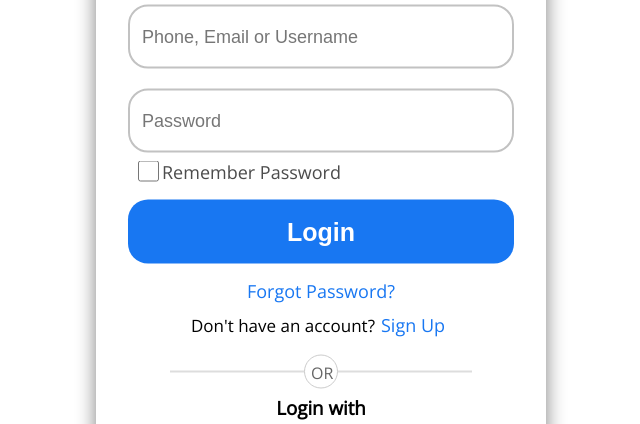
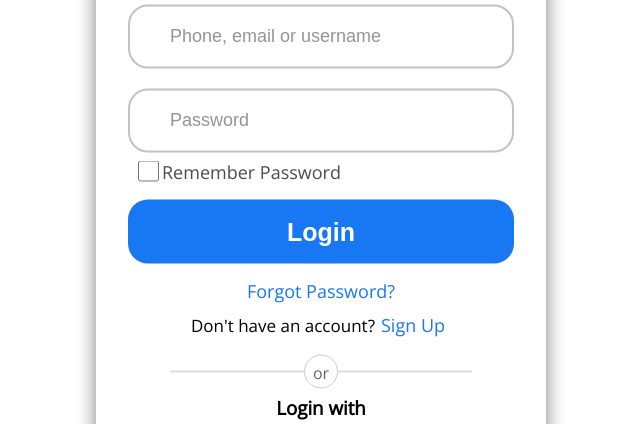
Before and after one commit to ratulraihanrobin/Login-From, a plain HTML site: page index.html in a window 1280 px wide. Shown: the part 257-681 px from the top of the page, without its empty margins (319-959 px from the left). Drawn offline with nearby package versions, Linux system fonts and the light colour scheme.

Commit message:
edited placeholder

```diff
--- a/index.html
+++ b/index.html
@@ -19,10 +19,10 @@
        </div>
         <form method="post">
             <div>
-                <input class="form" type="text" placeholder="Phone, Email or Username">
+                <input class="form" type="text" placeholder="Phone, email or username">
             </div>
             <div>
-                <input class="form" type="password" placeholder="Password">
+                <input class="form" type="Password" placeholder="Password">
 
             </div>
         </form>
@@ -44,7 +44,7 @@
 
 
             <div class="vl">
-                <span class="vl-innertext">OR</span>
+                <span class="vl-innertext">or</span>
               </div>
 
               <!-- Login With -->
--- a/style.css
+++ b/style.css
@@ -46,20 +46,21 @@ input.form{
 
     min-height: 64px;
     min-width: 386px;
-    color: #767676;
+    padding: 0 40px;
+    color: #000000;
     box-sizing: border-box;
     margin-top: 20px;
+    display: inline-block;
     border-radius: 20px;
     border: 2px solid #c2c2c2;
     box-sizing: border-box;
     overflow: hidden ;
     text-overflow: ellipsis;
-    display: inline-block;
     float:none;
     line-height: normal;
     position: static;
     z-index: auto;
-    font-size: 18px;
+    font-size: 16px;
 
 
 }
@@ -91,9 +92,10 @@ input.form:focus{
 
 ::placeholder{
 
-    color: #767676;
-    padding: 10px;
+    color: #969494;
+
     font-size:18px ;
+
 
 
 }
```
